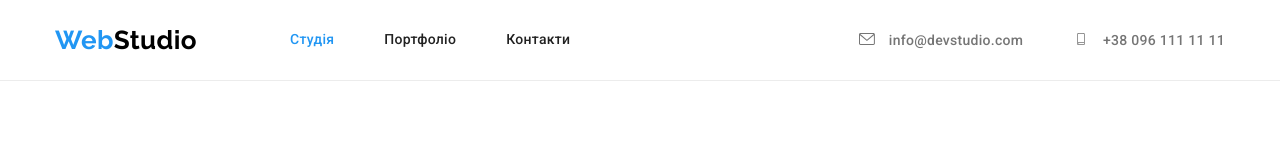
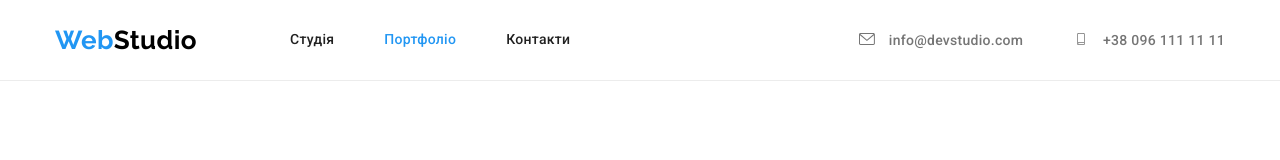
Before and after one commit to Nikolaasss/goit-markup-hw-04, a plain HTML site: page portfolio.html in a window 1280 px wide. Shown: the top 160 px of the page. Drawn offline with nearby package versions, Linux system fonts and the light colour scheme.

Commit message:
Update portfolio.html

```diff
--- a/portfolio.html
+++ b/portfolio.html
@@ -33,10 +33,10 @@
         <nav class="header-nav">
           <ul class="header-list list">
             <li class="header-item">
-              <a class="header-link header-link-current link" href="./index.html">Студія</a>
+              <a class="header-link link" href="./index.html">Студія</a>
             </li>
             <li class="header-item">
-              <a class="header-link link" href="./portfolio.html">Портфоліо</a>
+              <a class="header-link header-link-current link" href="./portfolio.html">Портфоліо</a>
             </li>
             <li class="header-item"><a class="header-link link" href="#">Контакти</a></li>
           </ul>
```
